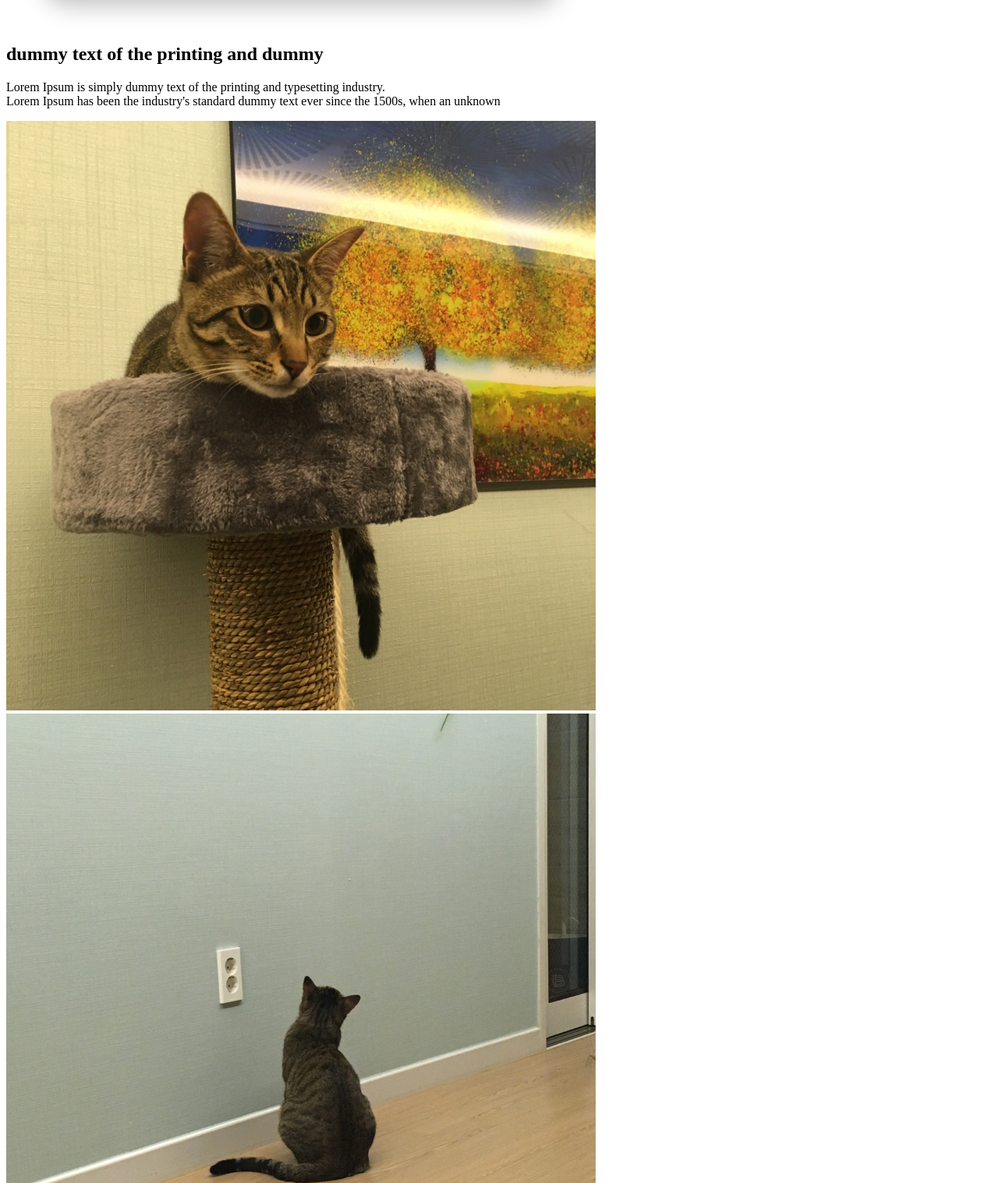
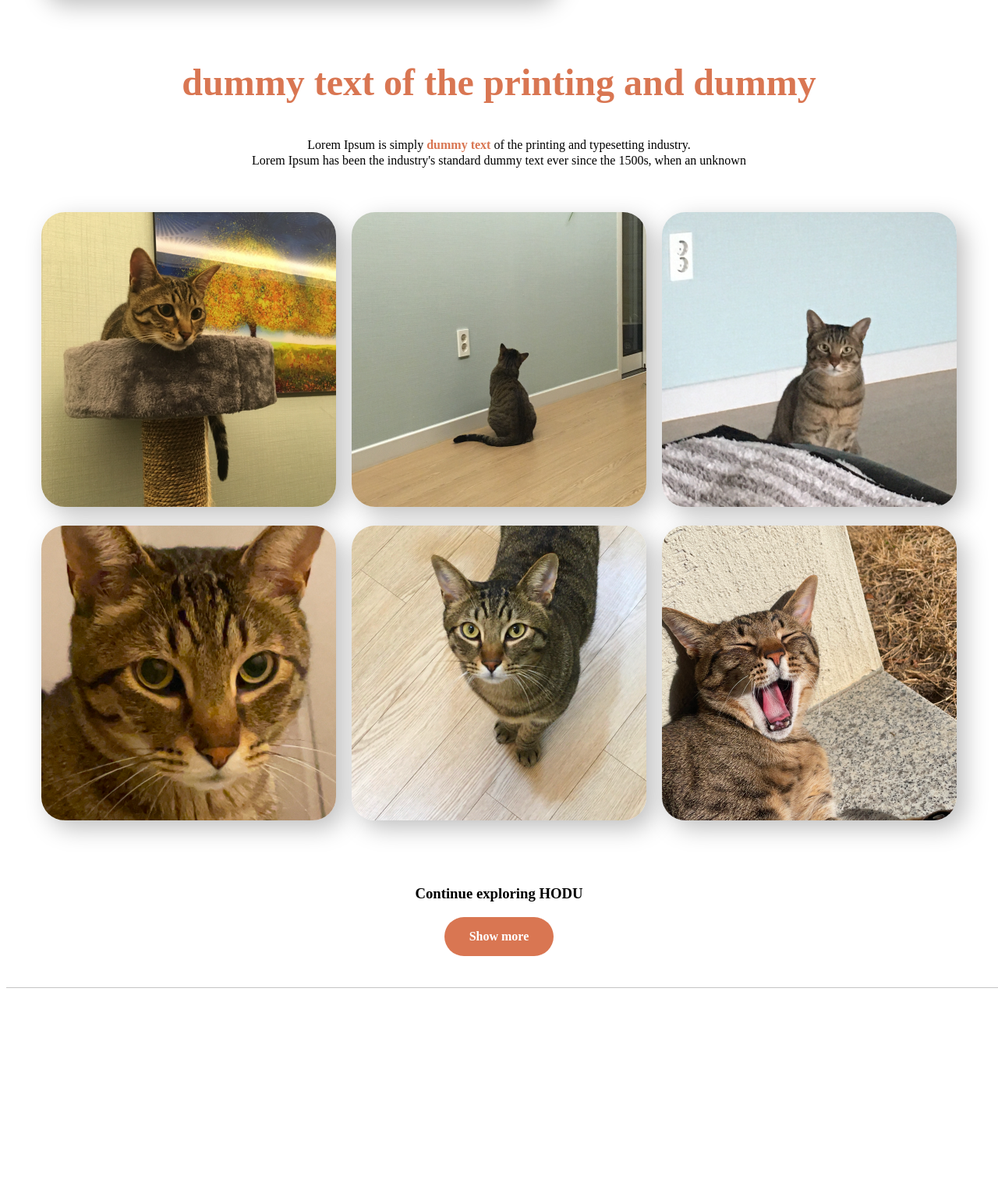
Before and after one commit to tndls2/responsive-web-project, a plain HTML site: page src/index.html in a window 1280 px wide. Shown: the part 1353-2870 px from the top of the page at 78% size. After the commit the page ends 2628 px from the top, so only its background shows below. Drawn offline with Linux system fonts and the light colour scheme; a web font is replaced by a local one.

Commit message:
[feat/main] photo gallery section 스타일 적용

```diff
--- a/src/style.css
+++ b/src/style.css
@@ -129,3 +129,75 @@
     line-height: 20px;
     text-align: left;
 }
+
+/* Photo Gallery Styling */
+.photo-gallery {
+    display: flex;
+    flex-direction: column; /* 수직 정렬 */
+    align-items: center;
+
+}
+
+.photo-gallery__content {
+    font-family: Pretendard;
+    text-align: center;
+    margin-bottom: 40px; /* content-grid 갭 설정 */
+}
+
+.photo-gallery__content-title {
+    font-size: 48px;
+    font-weight: 700;
+    line-height: 60px;
+    text-align: center;
+    color: rgba(217, 118, 82, 1);
+}
+
+.photo-gallery__content-text {
+    font-size: 16px;
+    font-weight: 400;
+    line-height: 20px;
+    text-align: center;
+}
+
+.photo-gallery__content-highlight {
+    font-size: 16px;
+    font-weight: 700; /* 굵게 설정 */
+    line-height: 20px;
+    text-align: center;
+    color: rgba(217, 118, 82, 1);
+}
+
+.photo-gallery__grid {
+    display: grid;
+    grid-template-columns: repeat(3, 1fr);
+    gap: 20px; /* item 갭 설정 */
+}
+
+.photo-gallery__image {
+    object-fit: cover; /* img가 item 영역을 채우도록 함 */
+    width: 378px;
+    height: 378px;
+    gap: 0px;
+    border-radius: 30px; /* 모서리 둥글게 설정 */
+    box-shadow: 10px 10px 30px 0px rgba(0, 0, 0, 0.25); /* shadow 설정 */
+}
+
+.photo-gallery__additional {
+    text-align: center;
+    margin-top: 60px; /* 그리드와 여백 설정 */
+}
+
+.photo-gallery__additional-text {
+    font-family: Pretendard;
+    font-size: 24px;
+    font-weight: 700;
+    line-height: 30px;
+    text-align: center;
+}
+
+.photo-gallery__divider{
+    width: 1280px;
+    height: 1px;
+    background: rgba(196, 196, 196, 1);
+    margin: 40px auto 0 auto; /* 중앙에 배치 */
+}
```
